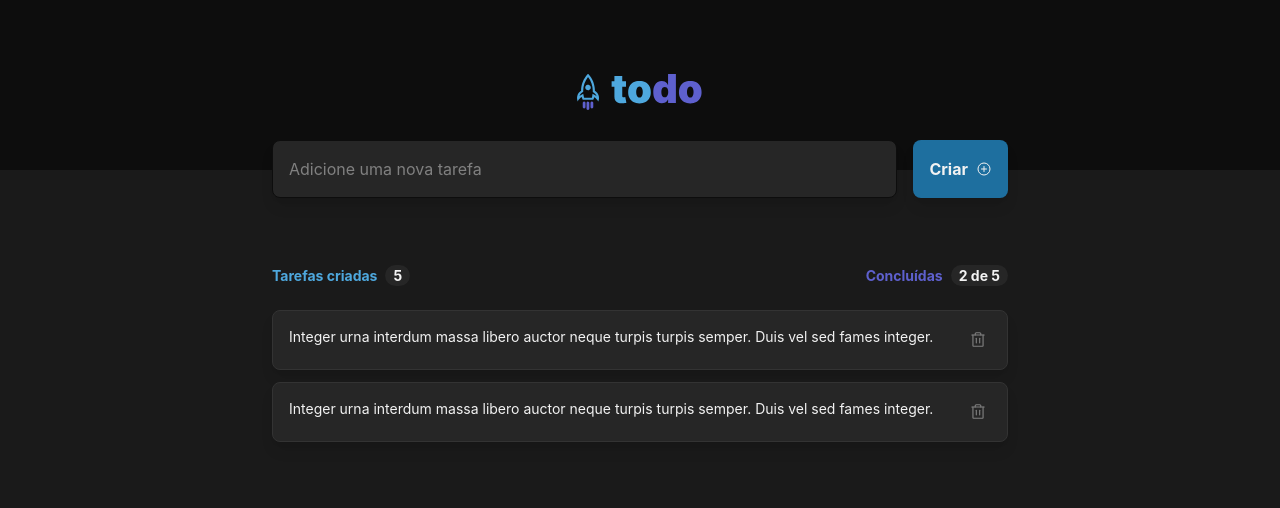
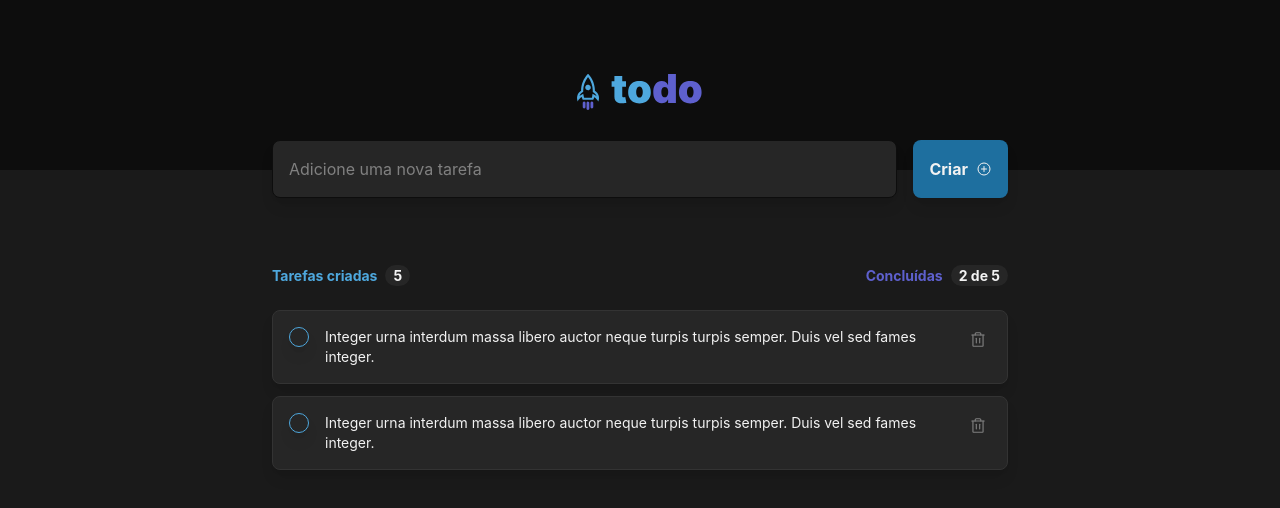
Before and after one commit to devsantosbruno/to-do-list, a React (Vite) app: page / in a window 1280 px wide. Shown: the top 508 px of the page. Built offline with nearby package versions, Linux system fonts and the light colour scheme.

Commit message:
feat: checked or not with radix

```diff
--- a/src/components/Task.tsx
+++ b/src/components/Task.tsx
@@ -1,8 +1,29 @@
-import { Trash } from "phosphor-react";
+import * as Checkbox from "@radix-ui/react-checkbox";
+import { Check, Trash } from "phosphor-react";
+import { useState } from "react";
 
 export function Task() {
+  const [checked, setChecked] = useState(false);
+
   return (
     <div className="flex items-start justify-between gap-4 p-4 bg-gray-500 border-[1px] border-gray-400 rounded-lg shadow-lg">
+      <form>
+        <Checkbox.Root
+          className={`border-[1px] ${
+            checked === true
+              ? "bg-purple-500 border-purple-500"
+              : "border-blue-300"
+          } w-5 h-5 rounded-full flex items-center justify-center shadow-lg`}
+          onClick={() => {
+            setChecked(!checked);
+          }}
+        >
+          <Checkbox.Indicator className="text-purple-500">
+            <Check size={16} className="text-white" />
+          </Checkbox.Indicator>
+        </Checkbox.Root>
+      </form>
+
       <p className="text-gray-100 text-sm">
         Integer urna interdum massa libero auctor neque turpis turpis semper.
         Duis vel sed fames integer.
```
